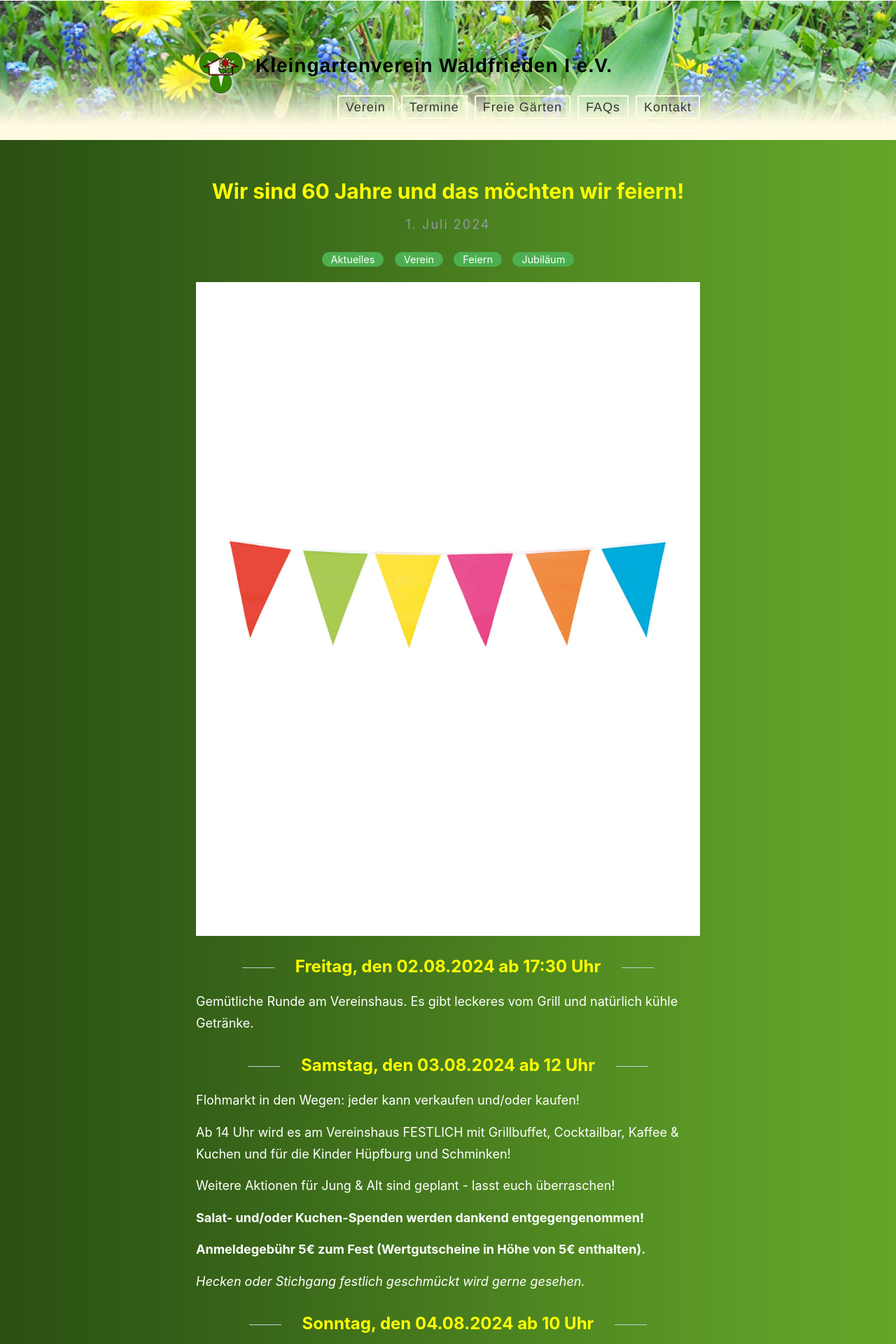
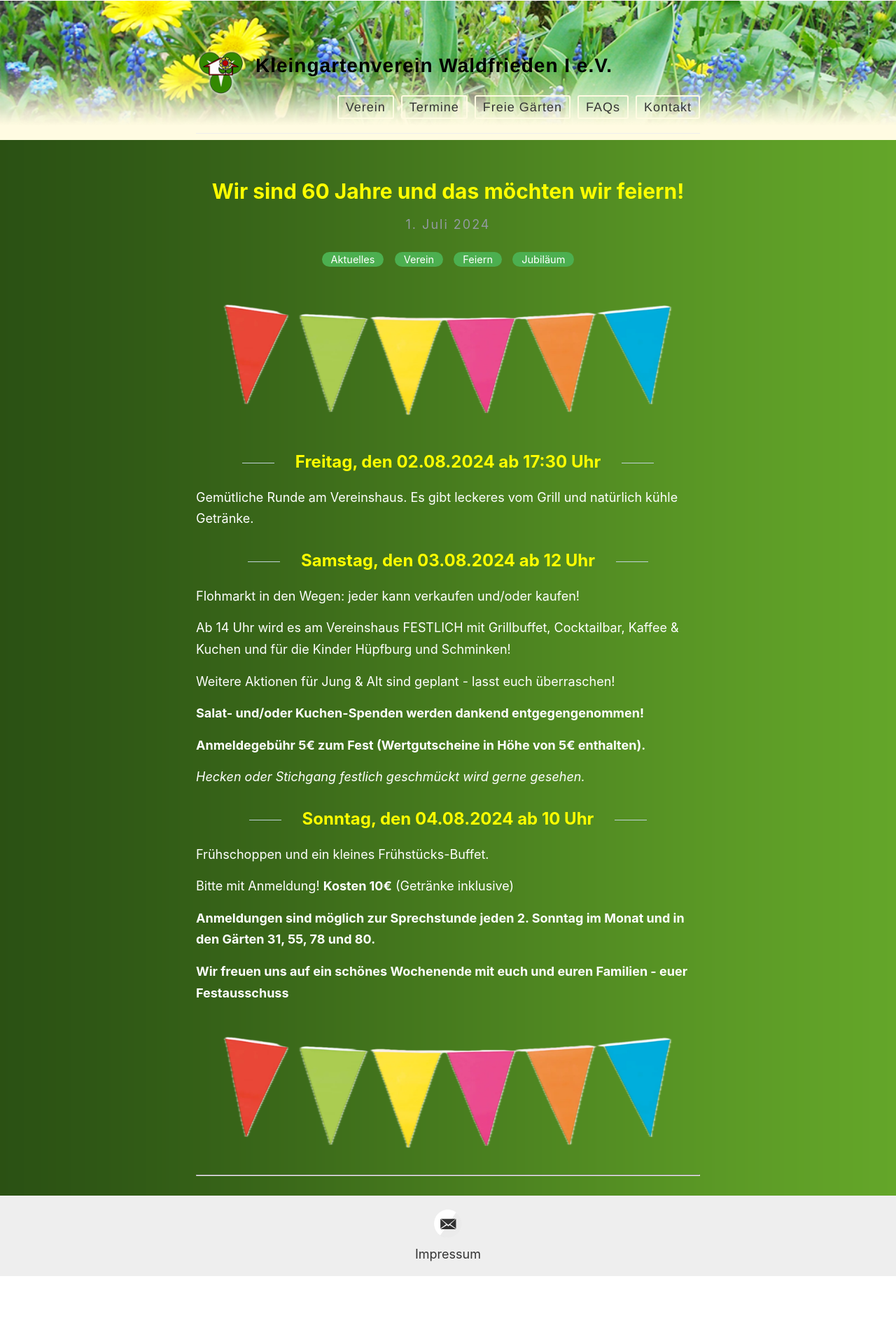
Before and after one commit to der-Frankie/kgv-website-dev.github.io, a Jekyll site: the page built from _posts/2024-07-01-Sommerfest-2024.md, in a window 1280 px wide. Shown: the top 1920 px of the page at 70% size. Built offline with Jekyll 4.4.1, drawn with Linux system fonts in a browser that asks for light colours; after the commit the page ends 1828 px from its top, so only the background shows below that.

Commit message:
Update 2024-07-01-Sommerfest-2024.md
changed img-link to girlande.png

```diff
--- a/_posts/2024-07-01-Sommerfest-2024.md
+++ b/_posts/2024-07-01-Sommerfest-2024.md
@@ -5,7 +5,7 @@ categories: [Aktuelles, Verein, Feiern, Jubiläum]
 excerpt: Wir feiern das 60-jährige Vereinsjubiläum mit einem mehrtägigen Sommerfest.
 ---
 
-![Girlande]({{site.baseurl}}{% link images/girlande.jpg %})
+![Girlande]({{site.baseurl}}{% link images/girlande.png %})
 
 ## Freitag, den 02.08.2024 ab 17:30 Uhr
 Gemütliche Runde am Vereinshaus.
@@ -37,6 +37,6 @@ Bitte mit Anmeldung! **Kosten 10€** (Getränke inklusive)
 **Wir freuen uns auf ein schönes Wochenende mit euch und euren Familien - euer Festausschuss**
 
 
-![Girlande]({{site.baseurl}}{% link images/girlande.jpg %})
+![Girlande]({{site.baseurl}}{% link images/girlande.png %})
 
 ---
```
